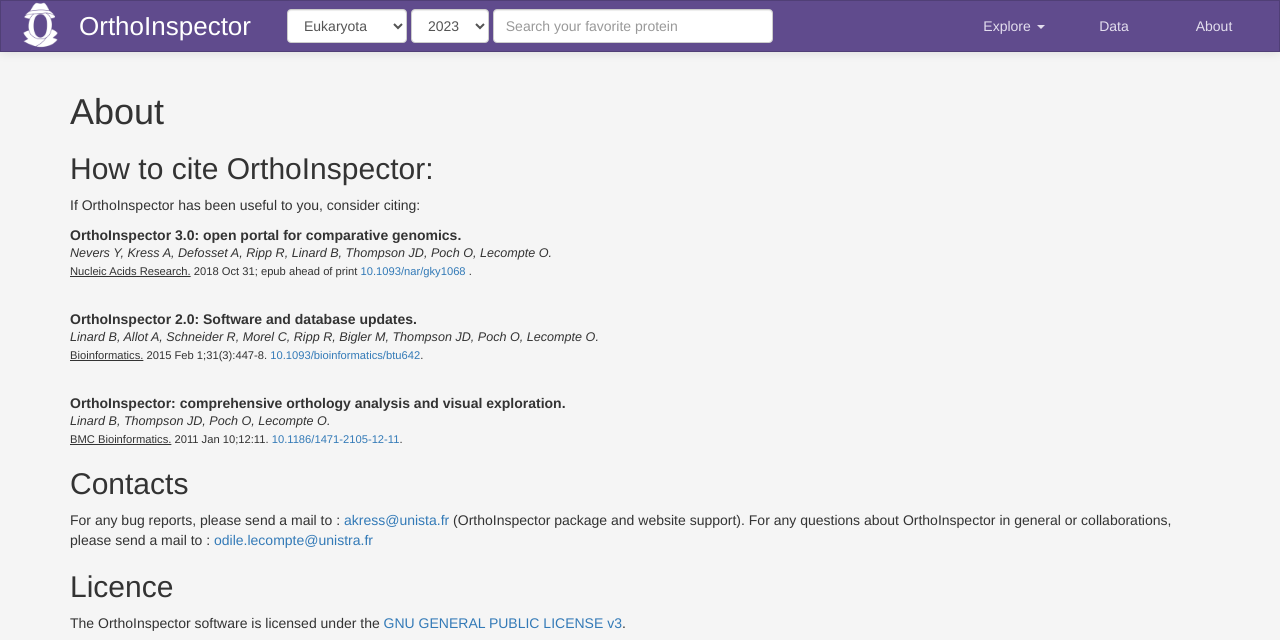
After one commit to bilaljanati/orthoinspector, a Flask app: page /oi/about in a window 1280 px wide. The commit adds this page. Shown: the top 640 px of the page. Run offline with Flask 3, Linux system fonts and the light colour scheme; some libraries are stand-ins or nearby versions.

```diff
--- a/app.py
+++ b/app.py
@@ -1,6 +1,7 @@
 import os
 import sys
 from flask import Flask, request, render_template, Blueprint, abort, redirect, jsonify, Response, url_for
+import jinja2
 import yaml
 import json
 import re
@@ -143,9 +144,6 @@ def blast_search():
 
 @bp.route("/blastsearch/submit", methods=['POST'])
 def blast_search_run():
-    db = wh.get_db(database)
-    if not db:
-        abort(404)
     res = submit_task(config['worker_pool']['host'], 'blast_search', request.form.to_dict())
     return jsonify(res)
 
@@ -187,5 +185,12 @@ def db_data(database, release):
     }
     return jsonify(data)
 
+@bp.route("/<page>")
+def default(page):
+    try:
+        return render_template(f"{page}.html", dblist=wh.get_dblist())
+    except jinja2.exceptions.TemplateNotFound:
+        abort(404)
+
 app.register_blueprint(bp, url_prefix=config['prefix'])
 app.register_blueprint(bpapi, url_prefix=config['prefix']+'/api')
--- a/src/warehouse.py
+++ b/src/warehouse.py
@@ -13,8 +13,8 @@ class Warehouse():
         info['host'] = hostname
         return info
 
-    def get_versions():
-        return self.databases.keys()
+    def get_versions(self):
+        return self.dbcatalog.keys()
 
     def get_dbinfo(self, name):
          return {
--- a/static/js/data.js
+++ b/static/js/data.js
@@ -43,8 +43,8 @@ $(document).ready(function() {
 		for (const s of species) {
 			taxids.push(s["taxid"]+"");
 		}
-		$("#cmd-proteomes").html(formatScript(taxids, data_url+"/"+db+release+"data/$taxid.fasta.gz"));
-		$("#cmd-orthology").html(formatScript(taxids, data_url+"/"+db+release+"data/$taxid.tsv.gz"));
+		$("#cmd-proteomes").html(formatScript(taxids, data_url+"/"+db+release+"/data/$taxid.fasta.gz"));
+		$("#cmd-orthology").html(formatScript(taxids, data_url+"/"+db+release+"/data/$taxid.tsv.gz"));
 	}
 
 	function displayData(species) {
--- /dev/null
+++ b/templates/about.html
@@ -0,0 +1,62 @@
+{% extends "base.html" %}
+
+{% block title %} - About{% endblock %}
+
+{% block content %}
+<h1>About</h1>
+<h2>How to cite OrthoInspector:</h2>
+<p>If OrthoInspector has been useful to you, consider citing:</p>
+
+<div class="reference">
+	<div class="title">OrthoInspector 3.0: open portal for comparative genomics.</div>
+	<div class="authors">Nevers Y, Kress A, Defosset A, Ripp R, Linard B, Thompson JD, Poch O, Lecompte O.</div>
+	<div class="journal"><u>Nucleic Acids Research.</u> 2018 Oct 31; epub ahead of print <a href="10.1093/nar/gky1068" ref="aid_type=doi" target="_blank">10.1093/nar/gky1068
+</a>.</div>
+</div>
+<p><br></p>
+
+<div class="reference">
+	<div class="title">OrthoInspector 2.0: Software and database updates.</div>
+	<div class="authors">Linard B, Allot A, Schneider R, Morel C, Ripp R, Bigler M, Thompson JD, Poch O, Lecompte O.</div>
+	<div class="journal"><u>Bioinformatics.</u> 2015 Feb 1;31(3):447-8. <a href="//doi.org/10.1093/bioinformatics/btu642" ref="aid_type=doi" target="_blank">10.1093/bioinformatics/btu642</a>.</div>
+</div>
+
+<p><br></p>
+
+<div class="reference">
+	<div class="title">OrthoInspector: comprehensive orthology analysis and visual exploration.</div>
+	<div class="authors">Linard B, Thompson JD, Poch O, Lecompte O.</div>
+	<div class="journal"><u>BMC Bioinformatics.</u> 2011 Jan 10;12:11. <a href="//doi.org/10.1186/1471-2105-12-11" ref="aid_type=doi" target="_blank">10.1186/1471-2105-12-11</a>.</div>
+</div>
+
+<h2>Contacts</h2>
+
+<p>For any bug reports, please send a mail to : <a href="mailto:akress@unistra.fr">akress@unista.fr</a> (OrthoInspector package and website support).
+For any questions about OrthoInspector in general or collaborations, please send a mail to : <a href="mailto:odile.lecompte@unistra.fr">odile.lecompte@unistra.fr</a></p>
+
+<h2>Licence</h2>
+
+<p>
+	The OrthoInspector software is licensed under the <a href="https://www.gnu.org/licenses/gpl.html">GNU GENERAL PUBLIC LICENSE v3</a>.
+</p>
+<p><a rel="license" href="http://creativecommons.org/licenses/by-sa/4.0/"><img alt="Creative Commons License" style="border-width:0" src="https://i.creativecommons.org/l/by-sa/4.0/80x15.png"></a><br>The online OrthoInspector database (web site, API and predictions) is licensed under a <a rel="license" href="http://creativecommons.org/licenses/by-sa/4.0/">Creative Commons Attribution-ShareAlike 4.0 International License</a></p>
+
+<h2>Funding</h2>
+
+<p>We acknowledge the supports and funding from:<br>
+- Université de Strasbourg,<br>
+- Centre National de la Recherche Scientifique,<br>
+- Agence Nationale de la Recherche (ANR),<br>
+- European Grid Infrastructure,<br>
+- European Union (ELIXIR-EXCELERATE and INSTRUCT projects).</p>
+
+<h2>External data sources</h2>
+
+<h4>Gene Ontology</h4>
+
+<p>All Gene Ontology annotations are dynamically retrieved using EBI's <a href="https://www.ebi.ac.uk/QuickGO/">QuickGO API</a>.</p>
+
+<h4>Interpro</h4>
+
+<p>Interpro domain annotations are dynamically retrieved from the dedicated EBI webservice using the corresponding protein access as a query.</p>
+{% endblock %}
--- a/templates/base.html
+++ b/templates/base.html
@@ -47,7 +47,9 @@
 		<div class="wrapper">
 			<nav class="navbar navbar-default">
 				<div class="container-fluid">
-					<a href="{{prefix}}" class="navbar-left"><img class="navbar-logo" src="{{prefix}}/static/images/oi_logo.png" title="OrthoInspector"></a>
+					<a href="{{prefix}}" class="navbar-left">
+						<img class="navbar-logo" src="{{prefix}}/static/images/oi_logo.png" title="OrthoInspector">
+					</a>
 					<div class="navbar-header col-xs-2">
 						<button type="button" class="navbar-toggle collapsed" data-toggle="collapse" data-target="#bs-example-navbar-collapse-1" aria-expanded="false">
 							<span class="sr-only">Toggle navigation</span>
@@ -55,7 +57,9 @@
 							<span class="icon-bar"></span>
 							<span class="icon-bar"></span>
 						</button>
-						<span class="navbar-brand">OrthoInspector</span>
+						<a href="{{prefix}}" class="navbar-left">
+							<span class="navbar-brand">OrthoInspector</span>
+						</a>
 					</div>
 					<div class="collapse navbar-collapse" id="bs-example-navbar-collapse-1">
 						<div class="navbar-form navbar-left protein-srch">
@@ -96,6 +100,9 @@
 								</li>
 								<li>
 									<a href="{{ prefix }}/data">Data</a>
+								</li>
+								<li>
+									<a href="{{ prefix }}/about">About</a>
 								</li>
 							</ul>
 						</div>
```
Also changed, not shown: src/tasks.py (+17 -8 lines), static/js/blastsearch.js (+7 -7 lines).
